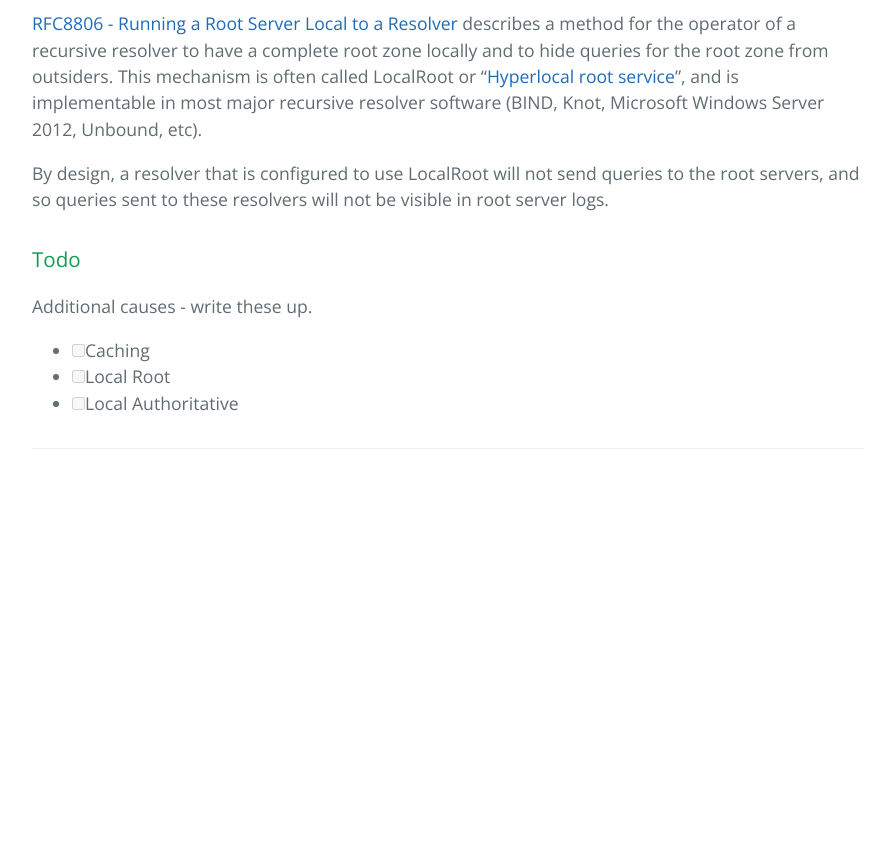
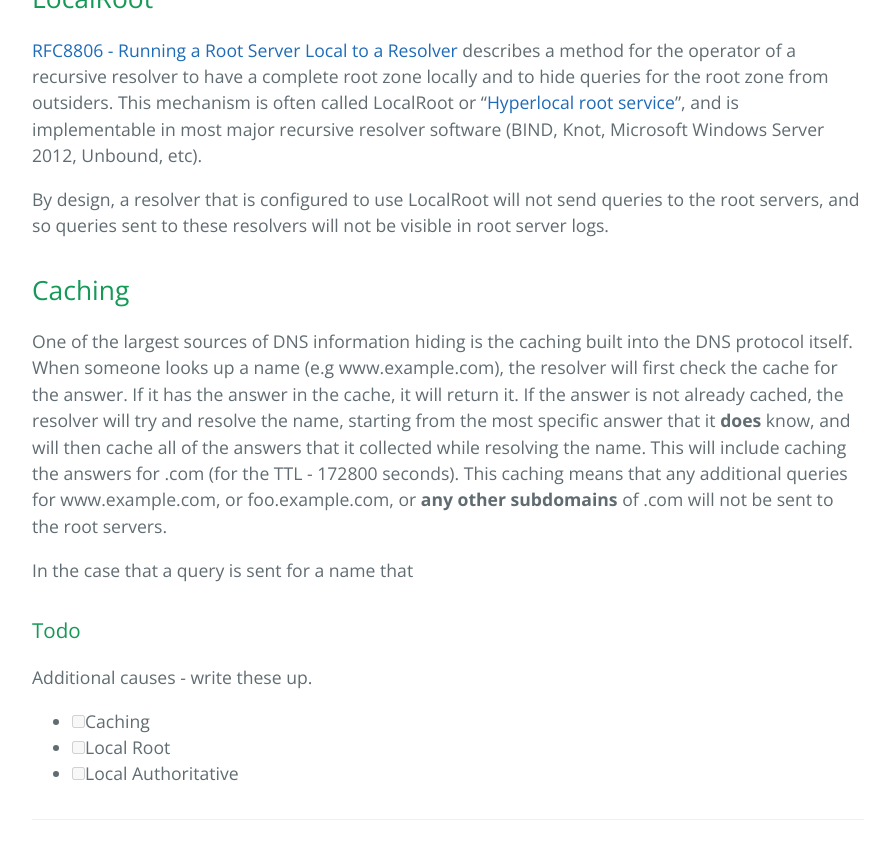
Before and after one commit to wkumari/wkumari.github.io, a Jekyll site: the page built from _posts/2022-02-25-losing-visibility-into-dns.md, in a window 1280 px wide and 900 px high, scrolled down 2031 px. Shown: the top 859 px of the window, without its empty margins (192-1087 px from the left). Built offline with Jekyll 4.4.1, drawn with Linux system fonts in a browser that asks for light colours; before the commit the page ends 2560 px from its top, so only the background shows below that.

Commit message:
Add some caching info.

```diff
--- a/_posts/2022-02-25-losing-visibility-into-dns.md
+++ b/_posts/2022-02-25-losing-visibility-into-dns.md
@@ -9,6 +9,7 @@ work is what visibility one can get into DNS from the root servers.
 - [QNAME Minimization](#qname-minimization)
 - [Aggressive NSEC](#aggressive-nsec)
 - [LocalRoot](#localroot)
+- [Caching](#caching)
   - [Todo](#todo)
   -
 
@@ -59,6 +60,21 @@ By design, a resolver that is configured to use LocalRoot will not send queries
 to the root servers, and so queries sent to these resolvers will not be
 visible in root server logs.
 
+
+## Caching
+One of the largest sources of DNS information hiding is the caching built into
+the DNS protocol itself. When someone looks up a name (e.g www.example.com), the resolver will first check the cache for the answer. If it has the answer
+in the cache, it will return it. If the answer is not already cached, the
+resolver will try and resolve the name, starting from the most specific answer
+that it **does** know, and will then cache all of the answers that it collected
+while resolving the name. This will include caching the answers for .com (for
+the TTL - 172800 seconds). This caching means that any additional queries for
+www.example.com, or foo.example.com, or **any other subdomains** of .com will
+not be sent to the root servers.
+
+In the case that a query is sent for a name that
+
+
 ### Todo
 Additional causes - write these up.
   * [ ] Caching
```
